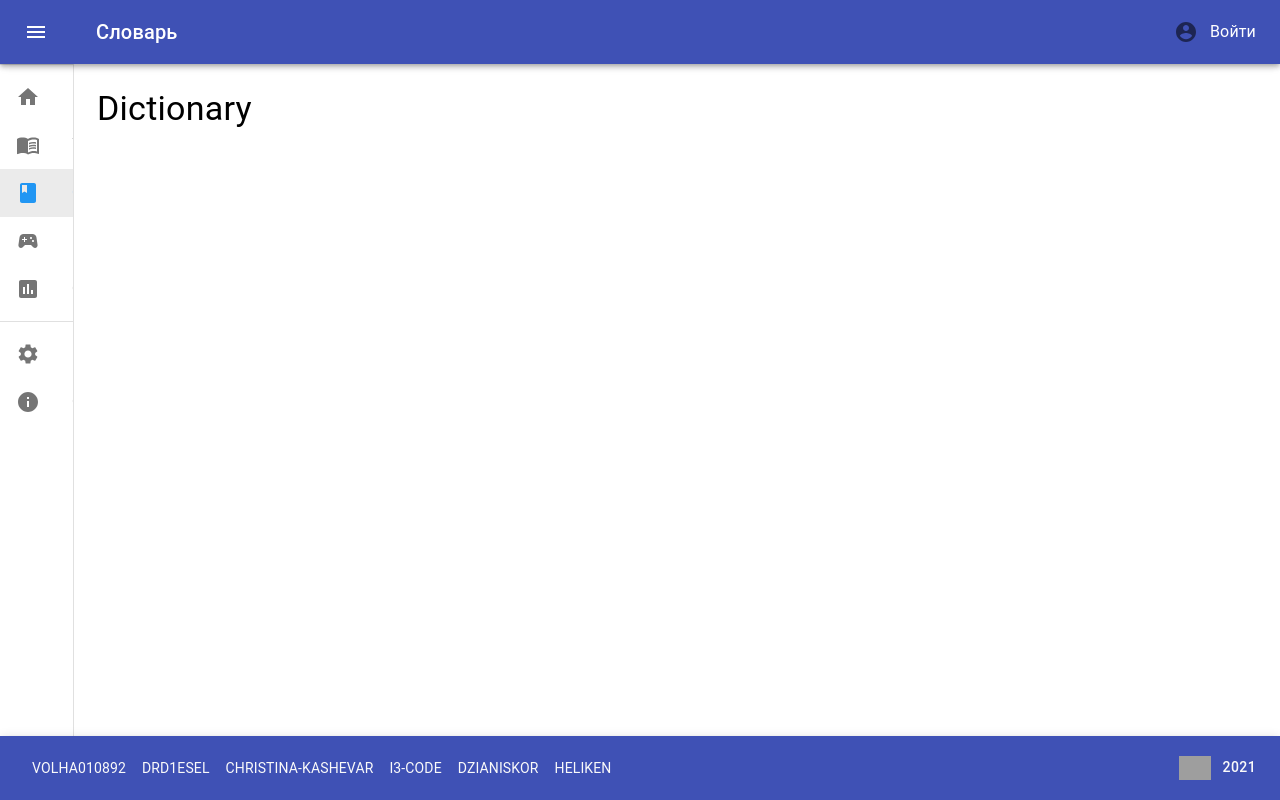
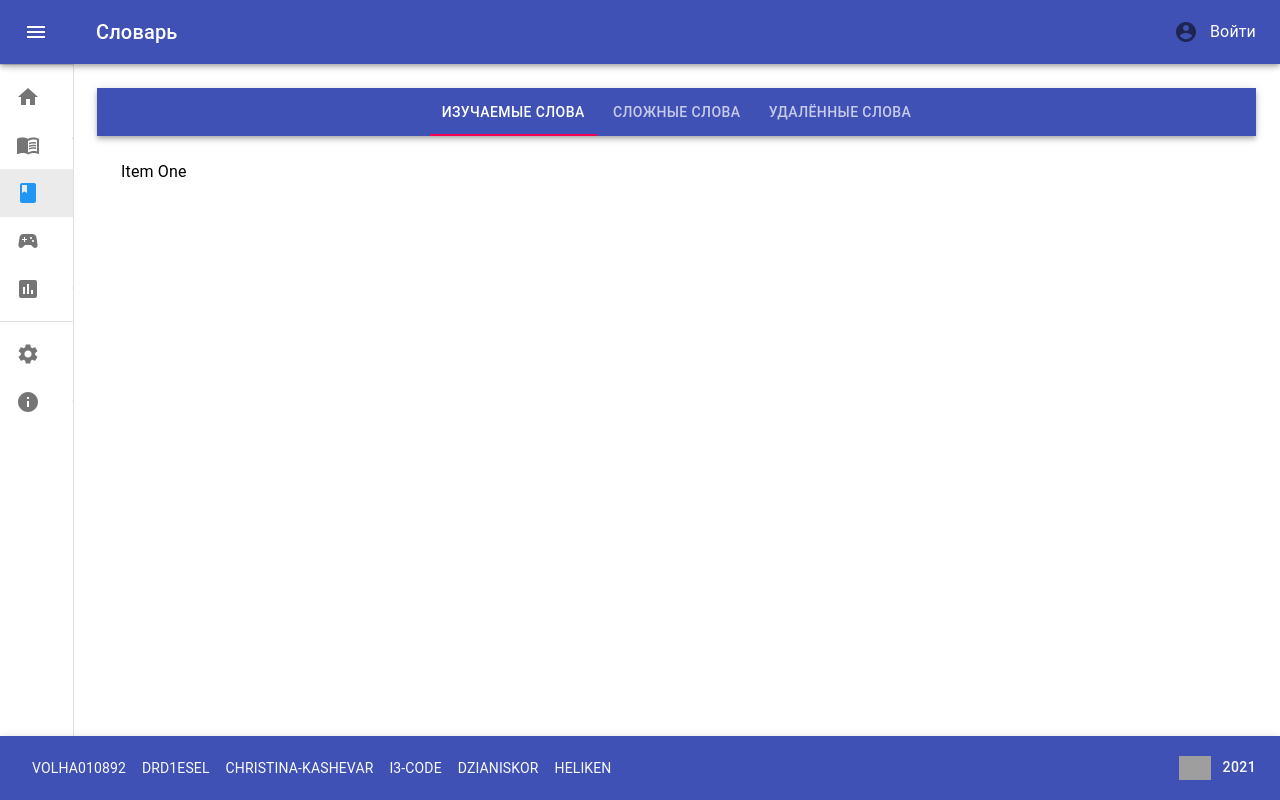
Before and after one commit to i3-code/rslang, a React (Create React App) app in the folder rslang/: page /#/dictionary in a window 1280 px wide. Built offline with nearby package versions, Linux system fonts and the light colour scheme; grey boxes are pictures that could not be loaded.

Commit message:
refactor: footer on games' pages

```diff
--- a/rslang/src/app/Dictionary/index.jsx
+++ b/rslang/src/app/Dictionary/index.jsx
@@ -1,10 +1,78 @@
 import React from 'react';
+import PropTypes from 'prop-types';
+import { makeStyles } from '@material-ui/core/styles';
+import AppBar from '@material-ui/core/AppBar';
+import Tabs from '@material-ui/core/Tabs';
+import Tab from '@material-ui/core/Tab';
 import Typography from '@material-ui/core/Typography';
+import Box from '@material-ui/core/Box';
 
-export default function Dictionary() {
+function TabPanel(props) {
+  const { children, value, index, ...other } = props;
+
   return (
-    <div>
-      <Typography variant="h4">Dictionary</Typography>
+    <div
+      role="tabpanel"
+      hidden={value !== index}
+      id={`simple-tabpanel-${index}`}
+      aria-labelledby={`simple-tab-${index}`}
+      {...other}
+    >
+      {value === index && (
+        <Box p={3}>
+          <Typography>{children}</Typography>
+        </Box>
+      )}
     </div>
   );
 }
+
+TabPanel.propTypes = {
+  children: PropTypes.node,
+  index: PropTypes.any.isRequired,
+  value: PropTypes.any.isRequired,
+};
+
+function a11yProps(index) {
+  return {
+    id: `simple-tab-${index}`,
+    'aria-controls': `simple-tabpanel-${index}`,
+  };
+}
+
+const useStyles = makeStyles((theme) => ({
+  root: {
+    flexGrow: 1,
+    backgroundColor: theme.palette.background.paper,
+  },
+}));
+
+export default function SimpleTabs() {
+  const classes = useStyles();
+  const [value, setValue] = React.useState(0);
+
+  const handleChange = (event, newValue) => {
+    setValue(newValue);
+  };
+
+  return (
+    <div className={classes.root}>
+      <AppBar position="static">
+        <Tabs value={value} onChange={handleChange} centered>
+          <Tab label="Изучаемые слова" {...a11yProps(0)} />
+          <Tab label="Сложные слова" {...a11yProps(1)} />
+          <Tab label="Удалённые слова" {...a11yProps(2)} />
+        </Tabs>
+      </AppBar>
+      <TabPanel value={value} index={0}>
+        Item One
+      </TabPanel>
+      <TabPanel value={value} index={1}>
+        Item Two
+      </TabPanel>
+      <TabPanel value={value} index={2}>
+        Item Three
+      </TabPanel>
+    </div>
+  );
+}
--- a/rslang/src/components/Layout/index.jsx
+++ b/rslang/src/components/Layout/index.jsx
@@ -55,7 +55,7 @@
         <main className={classes.content}>
           <div className={classes.toolbar} />
           {props.children}
-          <div className={classes.toolbar} />
+          {pathname.includes('/games/') ? <div /> : <div className={classes.toolbar} />}
         </main>
       </div>
       <Footer />
--- a/rslang/src/components/partials/Footer/index.jsx
+++ b/rslang/src/components/partials/Footer/index.jsx
@@ -12,7 +12,7 @@
   const location = useLocation();
   const classes = useStyles();
 
-  if (location.pathname.includes('/games')) return <div />;
+  if (location.pathname.includes('/games/')) return <div />;
 
   return (
     <Grid className={classes.root}>
```
